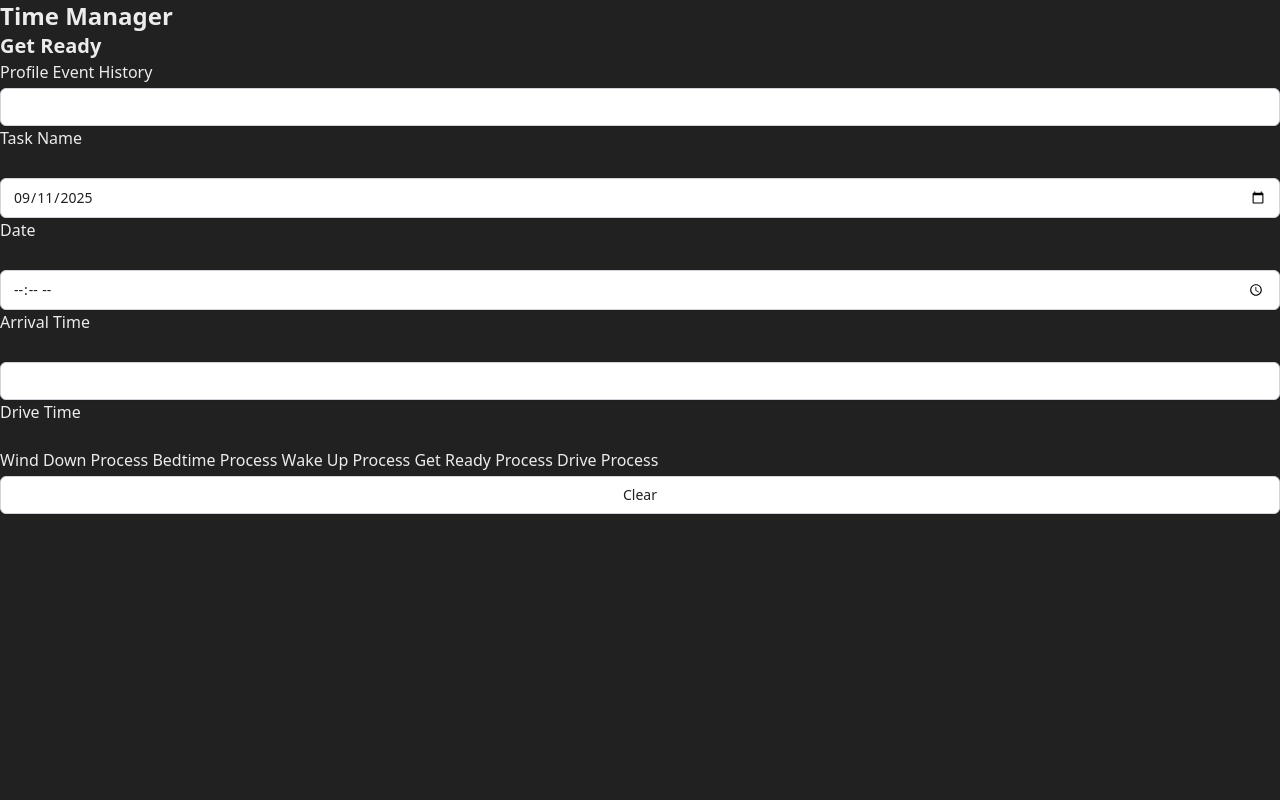
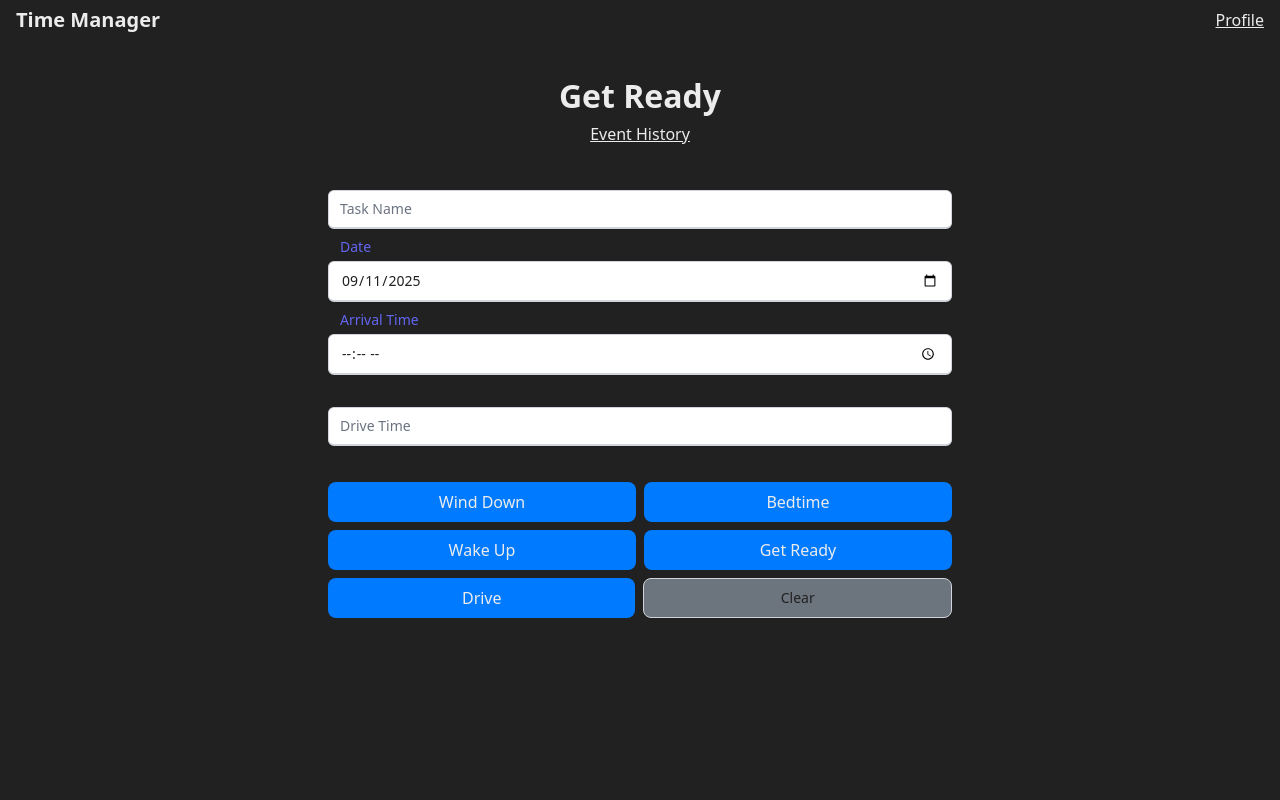
Before and after one commit to dyl-patrick/time-manager, a Flask app: page /dashboard in a window 1280 px wide. Run offline with Flask 3, Linux system fonts and the light colour scheme.

Commit message:
Styled Get Ready Page

```diff
--- a/static/css/output.css
+++ b/static/css/output.css
@@ -574,6 +574,10 @@ video {
   top: 2rem;
 }
 
+.m-5 {
+  margin: 1.25rem;
+}
+
 .mx-4 {
   margin-left: 1rem;
   margin-right: 1rem;
@@ -613,10 +617,6 @@ video {
   margin-top: 2.5rem;
 }
 
-.mt-16 {
-  margin-top: 4rem;
-}
-
 .mt-2 {
   margin-top: 0.5rem;
 }
@@ -625,12 +625,24 @@ video {
   margin-top: 6rem;
 }
 
-.mt-3 {
-  margin-top: 0.75rem;
+.mt-5 {
+  margin-top: 1.25rem;
 }
 
-.mt-5 {
-  margin-top: 1.25rem;
+.ml-4 {
+  margin-left: 1rem;
+}
+
+.ml-5 {
+  margin-left: 1.25rem;
+}
+
+.ml-6 {
+  margin-left: 1.5rem;
+}
+
+.mt-2\.5 {
+  margin-top: 0.625rem;
 }
 
 .block {
@@ -653,6 +665,18 @@ video {
   display: none;
 }
 
+.h-1\/6 {
+  height: 16.666667%;
+}
+
+.h-\[10\%\] {
+  height: 10%;
+}
+
+.h-\[5\%\] {
+  height: 5%;
+}
+
 .min-h-dvh {
   min-height: 100dvh;
 }
@@ -667,6 +691,18 @@ video {
 
 .w-screen {
   width: 100vw;
+}
+
+.w-1\/4 {
+  width: 25%;
+}
+
+.w-1\/2 {
+  width: 50%;
+}
+
+.min-w-52 {
+  min-width: 13rem;
 }
 
 .max-w-96 {
@@ -697,6 +733,10 @@ video {
   justify-content: center;
 }
 
+.justify-between {
+  justify-content: space-between;
+}
+
 .gap-3 {
   gap: 0.75rem;
 }
@@ -722,6 +762,10 @@ video {
   margin-bottom: calc(8rem * var(--tw-space-y-reverse));
 }
 
+.whitespace-nowrap {
+  white-space: nowrap;
+}
+
 .rounded-2xl {
   border-radius: 1rem;
 }
@@ -740,6 +784,11 @@ video {
 
 .border {
   border-width: 1px;
+}
+
+.border-gray-400 {
+  --tw-border-opacity: 1;
+  border-color: rgb(156 163 175 / var(--tw-border-opacity, 1));
 }
 
 .bg-dark-grey {
@@ -810,6 +859,15 @@ video {
 .py-2 {
   padding-top: 0.5rem;
   padding-bottom: 0.5rem;
+}
+
+.px-3 {
+  padding-left: 0.75rem;
+  padding-right: 0.75rem;
+}
+
+.pr-8 {
+  padding-right: 2rem;
 }
 
 .pt-8 {
@@ -971,6 +1029,10 @@ input:focus {
   }
 }
 
+nav a, .nav1 {
+  text-decoration: underline;
+}
+
 .btn-primary {
   border-radius: 0.5rem;
   --tw-bg-opacity: 1;
@@ -987,32 +1049,32 @@ input:focus {
   text-align: center;
 }
 
-.floating-label {
+.floating-label, .floating-label-get-ready {
   position: relative;
 }
 
-.floating-label input {
+.floating-label input, .floating-label-get-ready input {
   border-bottom-width: 2px;
   --tw-border-opacity: 1;
   border-color: rgb(209 213 219 / var(--tw-border-opacity, 1));
 }
 
-.floating-label input::-moz-placeholder {
+.floating-label input::-moz-placeholder, .floating-label-get-ready input::-moz-placeholder {
   color: transparent;
 }
 
-.floating-label input::placeholder {
+.floating-label input::placeholder, .floating-label-get-ready input::placeholder {
   color: transparent;
 }
 
-.floating-label input:focus {
+.floating-label input:focus, .floating-label-get-ready input:focus {
   --tw-border-opacity: 1;
   border-color: rgb(99 102 241 / var(--tw-border-opacity, 1));
   outline: 2px solid transparent;
   outline-offset: 2px;
 }
 
-.floating-label input {
+.floating-label input, .floating-label-get-ready input {
   transition: all 0.3s ease;
 }
 
@@ -1028,7 +1090,19 @@ input:focus {
   transform: translateY(-50%);
 }
 
-.floating-label input:not(:-moz-placeholder-shown) ~ label {
+.floating-label-get-ready label {
+  position: absolute;
+  left: 0.75rem;
+  --tw-text-opacity: 1;
+  color: rgb(107 114 128 / var(--tw-text-opacity, 1));
+  transition-property: all;
+  transition-timing-function: cubic-bezier(0.4, 0, 0.2, 1);
+  transition-duration: 150ms;
+  top: 45%;
+  transform: translateY(-30%);
+}
+
+.floating-label input:not(:-moz-placeholder-shown) ~ label, .floating-label-get-ready input:not(:-moz-placeholder-shown) ~ label {
   top: 0px;
   font-size: 0.875rem;
   line-height: 1.25rem;
@@ -1038,7 +1112,9 @@ input:focus {
 }
 
 .floating-label input:focus ~ label,
-.floating-label input:not(:placeholder-shown) ~ label {
+.floating-label input:not(:placeholder-shown) ~ label,
+.floating-label-get-ready input:focus ~ label,
+.floating-label-get-ready input:not(:placeholder-shown) ~ label {
   top: 0px;
   font-size: 0.875rem;
   line-height: 1.25rem;
@@ -1140,6 +1216,14 @@ input:focus {
     display: none;
   }
 
+  .md\:max-w-16 {
+    max-width: 4rem;
+  }
+
+  .md\:max-w-2xl {
+    max-width: 42rem;
+  }
+
   .md\:grid-cols-2 {
     grid-template-columns: repeat(2, minmax(0, 1fr));
   }
@@ -1180,6 +1264,10 @@ input:focus {
 }
 
 @media (min-width: 1024px) {
+  .lg\:max-w-16 {
+    max-width: 4rem;
+  }
+
   .lg\:grid-cols-\[60\%_40\%\] {
     grid-template-columns: 60% 40%;
   }
--- a/static/js/utilities.js
+++ b/static/js/utilities.js
@@ -259,16 +259,16 @@ export function storeInput() {
 }
 
 export function displayOutput(taskName, tasks) {
-    const tableRows = tasks.map(task => `<tr><td>${task.name}</td><td>${task.time}</td></tr>`).join('');
+    const tableRows = tasks.map(task => `<tr><td class="px-3 py-2 whitespace-nowrap border border-gray-400">${task.name}</td><td class="px-3 py-2 whitespace-nowrap border border-gray-400">${task.time}</td></tr>`).join('');
 
     const htmlContent = `
-        <section>
-            <h2>${taskName}</h2>
-            <table>
+        <section class="flex flex-col w-full">
+            <h2 class="ml-5">${taskName}</h2>
+            <table class="m-5">
                 <thead>
                     <tr>
-                        <th>Task</th>
-                        <th>Time</th>
+                        <th class="px-3 py-2 whitespace-nowrap border border-gray-400">Task</th>
+                        <th class="px-3 py-2 whitespace-nowrap border border-gray-400"whitespace-nowrap border border-gray-400>Time</th>
                     </tr>
                 </thead>
                 <tbody>
--- a/templates/eventHistory.html
+++ b/templates/eventHistory.html
@@ -4,7 +4,7 @@
     <meta charset="UTF-8">
     <meta http-equiv="X-UA-Compatible" content="IE=edge">
     <meta name="viewport" content="width=device-width, initial-scale=1.0">
-    <!--<link href="{{ url_for('static', filename='css/output.css') }}" rel="stylesheet">-->
+    <link href="{{ url_for('static', filename='css/output.css') }}" rel="stylesheet">
     <style>
         /*
         Collapsible
@@ -60,7 +60,9 @@
     <title>Event History | Time Manager</title>
 </head>
 <body>
-    <a href="/dashboard"><= Back to Get Ready</a>
+    <nav>
+        <a href="/dashboard"><= Back to Get Ready</a>
+    </nav>
 
     <h1>Time Manager</h1>
     <h2>Event History</h2>
--- a/templates/getReady.html
+++ b/templates/getReady.html
@@ -8,44 +8,81 @@
     <link href="{{ url_for('static', filename='css/output.css') }}" rel="stylesheet">
 
 </head>
-<body>
-    <h1>Time Manager</h1>
-    <h2>Get Ready</h2>
+<body class="flex min-h-dvh">
 
+    <div class="relative flex grow flex-col items-center justify-center mx-4">
+        <nav class="flex justify-between items-center w-full h-[5%]">
+            <header>
+                <h2>Time Manager</h2>
+            </header>
             <a href="/profile">Profile</a>
-    <a href="/event_history">Event History</a>
+        </nav>
 
-    <form action="post" id="timeManager">
-        <div>
+        <main class="relative flex w-full grow flex-col items-center mt-10">
+
+            <h1 class="font-semibold text-[32px]">Get Ready</h1>
+            <a class="underline mt-2.5" href="/event_history">Event History</a>
+
+            <div class="mt-10 w-1/2 min-w-52">
+                <div class="flex flex-col items-center max-w-96 md:max-w-2xl">
+                    <form class="flex flex-col w-full" action="post" id="timeManager">
+
+                        <!--
+                            Inputs
+                        -->
+                        <div class="mb-7">
+                            <div class="floating-label-get-ready">
                                 <input type="text" id="taskName" name="taskName" placeholder=" " required>
-            <label for="taskName">Task Name</label>
-        </div><br>
+                                <label class="text-sm font-medium text-gray-700 absolute left-0 transition-all peer-placeholder-shown:text-base peer-placeholder-shown:text-gray-400 peer-placeholder-shown:top-[52%] peer-focus:top-0 peer-focus:text-indigo-500 peer-focus:text-sm" for="taskName">Task Name</label>
+                            </div>
+                        </div>
 
-        <div>
+                        <div class="mb-7">
+                            <div class="floating-label">
                                 <input type="date" id="eventDate" name="eventDate" placeholder=" " required>
-            <label for="eventDate">Date</label>
-        </div><br>
+                                <label class="text-sm font-medium text-gray-700 absolute left-0 transition-all peer-placeholder-shown:text-base peer-placeholder-shown:text-gray-400 peer-placeholder-shown:top-[52%] peer-focus:top-0 peer-focus:text-indigo-500 peer-focus:text-sm" for="eventDate">Date</label>
+                            </div>
+                        </div>
 
-        <div>
+                        <div class="mb-7">
+                            <div class="floating-label">
                                 <input type="time" id="arriveTime" name="arriveTime" placeholder=" " required>
-            <label for="arriveTime">Arrival Time</label>
-        </div><br>
+                                <label class="text-sm font-medium text-gray-700 absolute left-0 transition-all peer-placeholder-shown:text-base peer-placeholder-shown:text-gray-400 peer-placeholder-shown:top-[52%] peer-focus:top-0 peer-focus:text-indigo-500 peer-focus:text-sm" for="arriveTime">Arrival Time</label>
+                            </div>
+                        </div>
 
-        <div>
+                        <div class="mb-7">
+                            <div class="floating-label-get-ready">
                                 <input type="number" id="driveTime" inputmode="numeric" name="driveTime" placeholder=" " required>
-            <label for="driveTime">Drive Time</label>
-        </div><br>
+                                <label class="text-sm font-medium text-gray-700 absolute left-0 transition-all peer-placeholder-shown:text-base peer-placeholder-shown:text-gray-400 peer-placeholder-shown:top-[52%] peer-focus:top-0 peer-focus:text-indigo-500 peer-focus:text-sm" for="driveTime">Drive Time</label>
+                            </div>
+                        </div>
 
-        <button type="button" id="windDown">Wind Down Process</button>
-        <button type="button" id="bedtime">Bedtime Process</button>
-        <button type="button" id="wakeUp">Wake Up Process</button>
-        <button type="button" id="getReady">Get Ready Process</button>
-        <button type="button" id="drive">Drive Process</button>
-        <input type="reset" value="Clear">
+                        <!--
+                            Buttons
+                        -->
+                        <div class="flex flex-col w-full">
+                            <div class="md:flex md:flex-row md:space-x-2">
+                                <button class="btn-primary mt-2 w-full" type="button" id="windDown">Wind Down</button>
+                                <button class="btn-primary mt-2 w-full" type="button" id="bedtime">Bedtime</button>
+                            </div>
+                            <div class="md:flex md:flex-row md:space-x-2">
+                                <button class="btn-primary mt-2 w-full" type="button" id="wakeUp">Wake Up</button>
+                                <button class="btn-primary mt-2 w-full" type="button" id="getReady">Get Ready</button>
+                            </div>
+                            <div class="md:flex md:flex-row md:space-x-2">
+                                <button class="btn-primary mt-2 w-full" type="button" id="drive">Drive</button>
+                                <input class="btn-secondary mt-2 w-full" type="reset" value="Clear">
+                            </div>
+                        </div>
                     </form>
 
-    <div id="output">
+                    <div class="mt-10" id="output">
 
+                    </div>
+                </div>
+            </div>
+        </main>
     </div>
 
     <script type="module" src="/static/js/script.js"></script>
--- a/templates/preferences.html
+++ b/templates/preferences.html
@@ -5,10 +5,12 @@
     <meta http-equiv="X-UA-Compatible" content="IE=edge">
     <meta name="viewport" content="width=device-width, initial-scale=1.0">
     <title>Preferences | Time Manager</title>
-    <!--<link href="{{ url_for('static', filename='css/output.css') }}" rel="stylesheet">-->
+    <link href="{{ url_for('static', filename='css/output.css') }}" rel="stylesheet">
 </head>
 <body>
-    <a href="/profile"><= Back to Profile</a>
+    <nav>
+        <a href="/profile"><= Back to Profile</a>
+    </nav>
 
     <h1>Time Manager</h1>
     <h2>Preferences</h2>
```
Also changed, not shown: static/css/styles.css (+15 -3 lines), templates/profile.html (+10 -5 lines), instance/mydatabase.db. Lines whose indentation alone changed are shown as unchanged.
